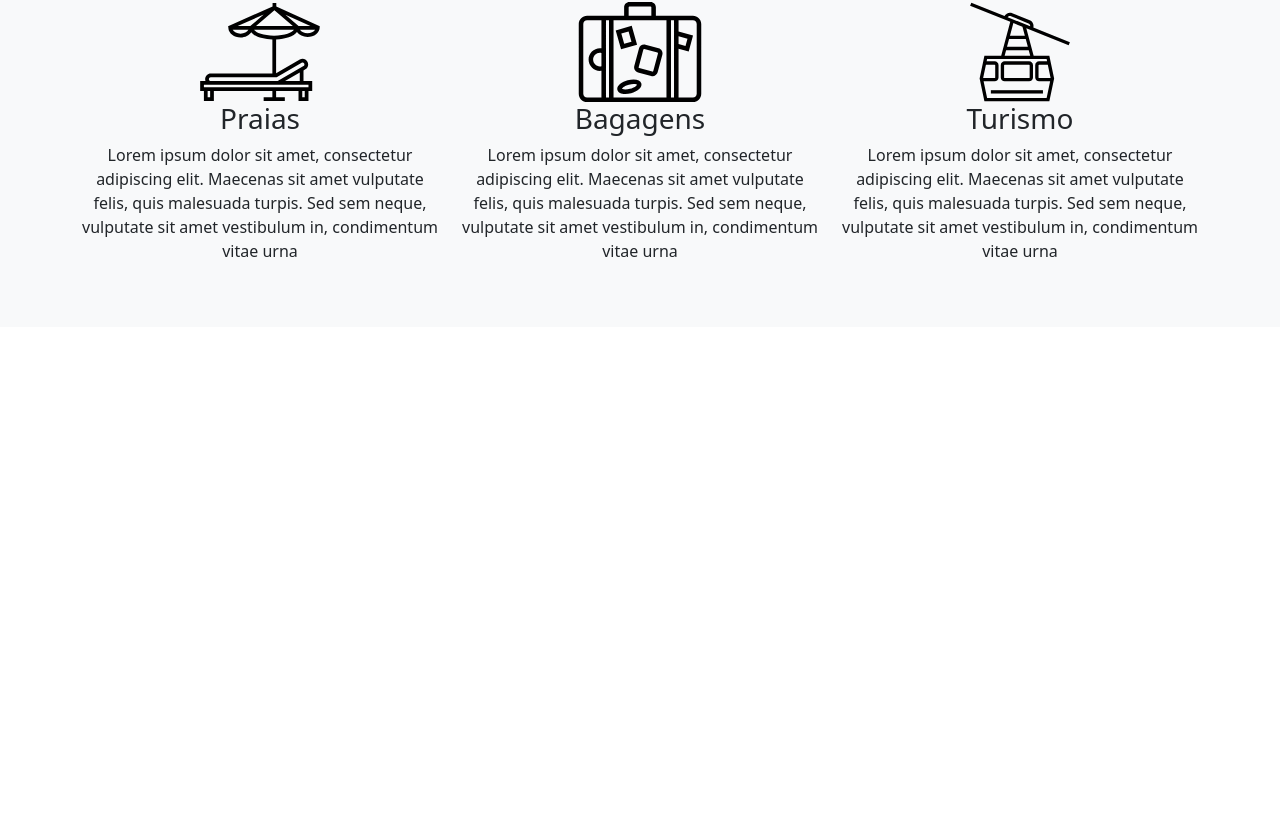
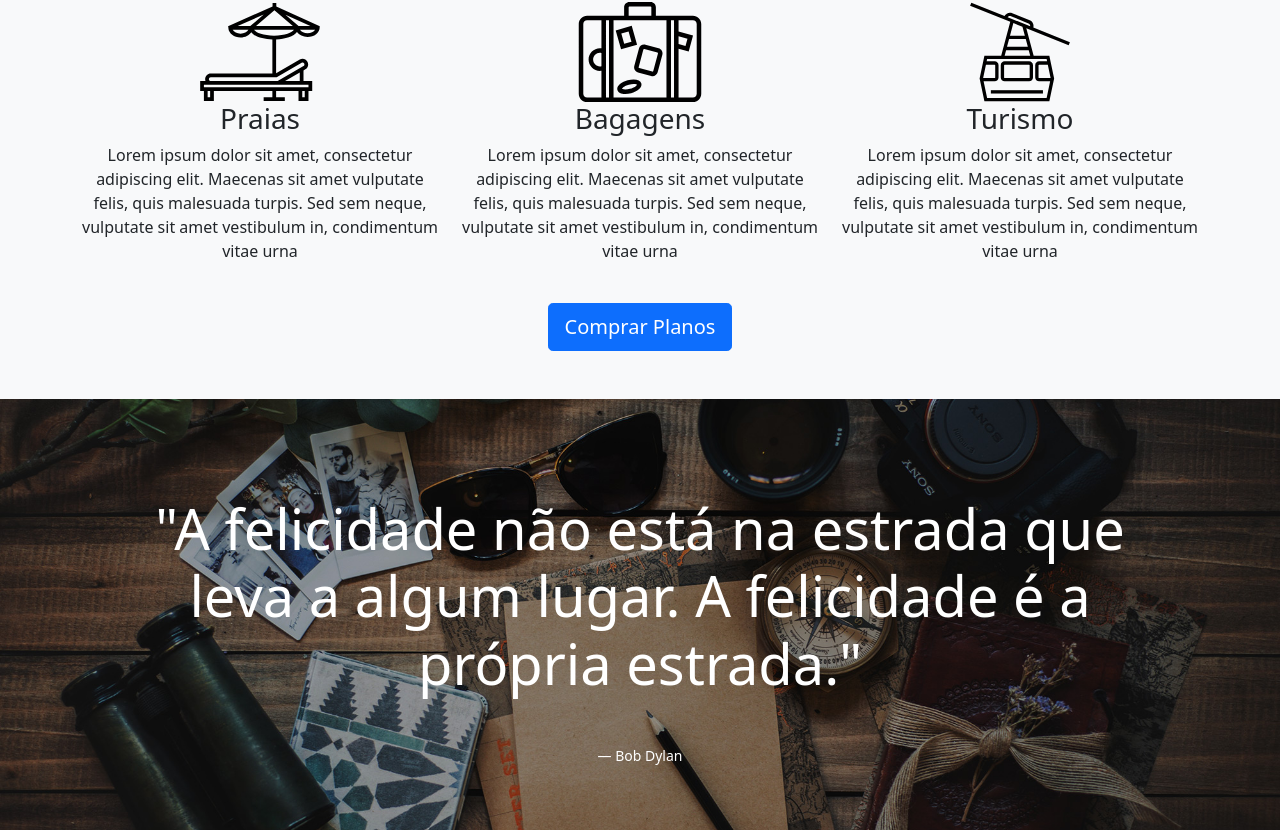
Before and after one commit to Nataliapine/Caravan, a React (Create React App) app: page / in a window 1280 px wide. Shown: the part 1132-1962 px from the top of the page. Before the commit the page ends 1459 px from the top, so only its background shows below. Built offline with nearby package versions, Linux system fonts and the light colour scheme.

Commit message:
added blockquote section

```diff
--- a/src/components/Header/header.css
+++ b/src/components/Header/header.css
@@ -6,3 +6,10 @@
     box-shadow: 0 2px 4px 0 rgba(0,0,0,0.5),
                 0 4px 8px 0 rgba(0,0,0,0.5)
 }
+
+@media screen and (max-width: 767px) {
+
+    .navbar {
+        position: relative;
+    }
+}
--- a/src/pages/Home/home.css
+++ b/src/pages/Home/home.css
@@ -4,3 +4,16 @@
 .d-flex {
     height: 100px;
 }
+#home-blockquote {
+    background: url("../../assets/img/bg-quote.jpg") center center;
+    background-size: cover;
+}
+
+@media screen and (max-width: 767px) {
+    .blockquote .display-4 {
+        font-size: 24px;
+    }
+    .container-fluid {
+        padding-top: 0px;
+    }
+}
--- a/src/pages/Home/index.js
+++ b/src/pages/Home/index.js
@@ -1,5 +1,6 @@
-import Header from "../../components/Header"
+import Header from "../../components/Header";
 import './home.css';
+
 import California from '../../assets/img/california.jpg';
 import Paris from '../../assets/img/paris.jpg';
 import Dublin from '../../assets/img/dublin.jpg';
@@ -9,6 +10,7 @@ import Passagens from '../../assets/img/icones/passagens.svg';
 import Bagagens from '../../assets/img/icones/bagagens.svg';
 import Praias from '../../assets/img/icones/praias.svg';
 import Turismo from '../../assets/img/icones/turismo.svg';
+import { Link } from "react-router-dom";
 
 export default function Home() {
     return (
@@ -137,7 +139,21 @@ export default function Home() {
                             </p>
                         </div>
                     </div>
+                    <div className="mt-4">
+                        <Link to="/planos" className="btn btn-primary btn-lg">Comprar Planos </Link>
+
+                    </div>
                 </div>
+
+            </section>
+            <section id="home-blockquote" className="text-center text-white p-md-5">
+                <blockquote class="blockquote p-md-5 p-3">
+                    <p className="display-4">"A felicidade não está na estrada que leva a
+                    algum lugar. A felicidade é a própria estrada."</p>
+                </blockquote>
+                <figcaption class="blockquote-footer text-white">
+                    Bob Dylan
+                </figcaption>
             </section>
 
         </div>
```
